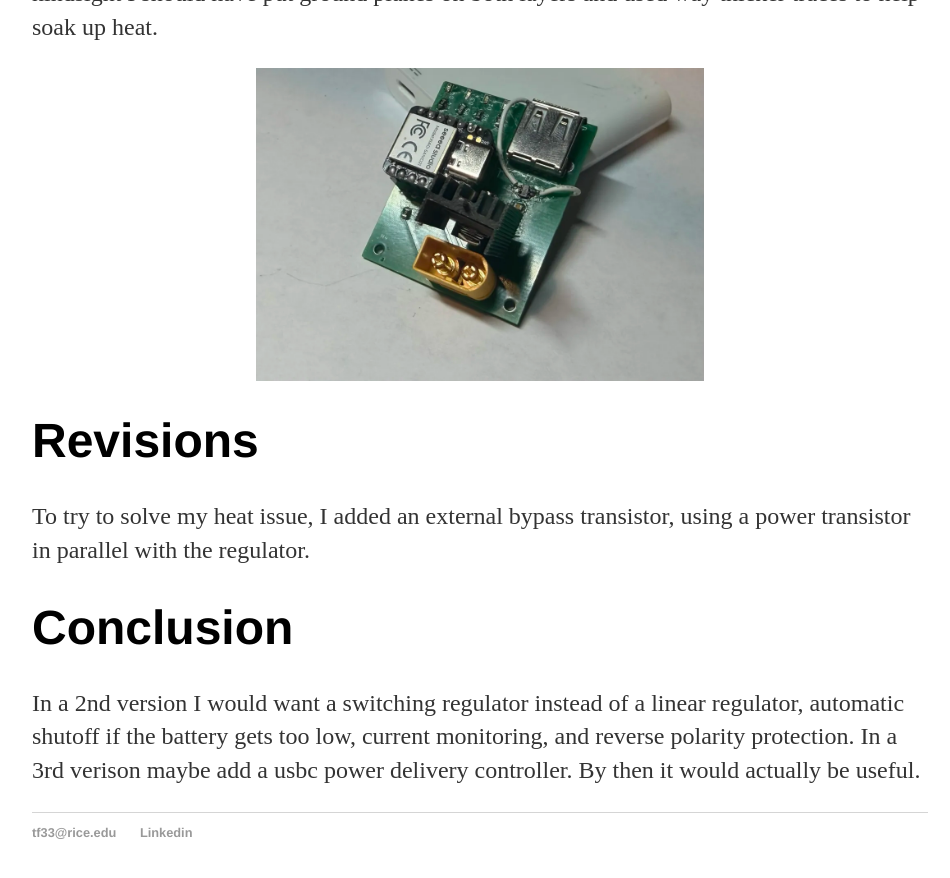
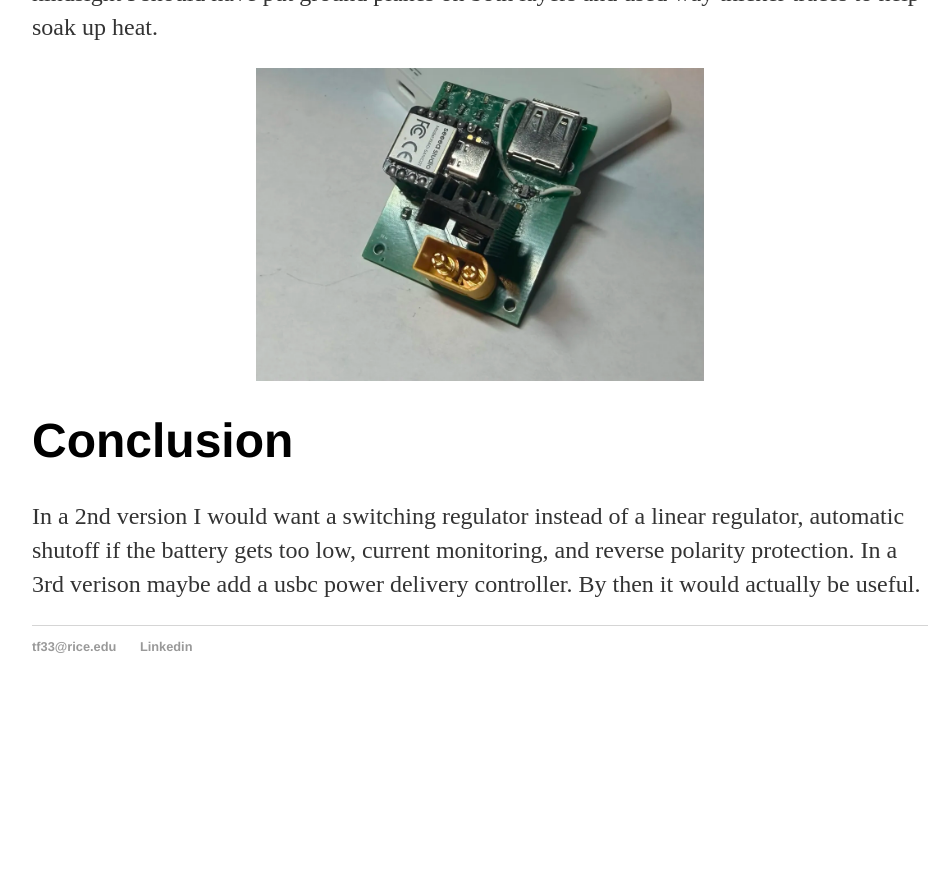
Before and after one commit to tfu1897/tfu1897.github.io, a Jekyll site: the page built from Projects/charger.html, in a window 1280 px wide and 900 px high, scrolled down 1816 px. Shown: the top 878 px of the window, without its empty margins (160-1110 px from the left). Built offline with Jekyll 4.4.1, drawn with Linux system fonts in a browser that asks for light colours; after the commit the page ends 2530 px from its top, so only the background shows below that.

Commit message:
Update charger.html

```diff
--- a/Projects/charger.html
+++ b/Projects/charger.html
@@ -16,8 +16,6 @@ permalink: /Projects/charger/
 	<h1>Initial results</h1>
 	<p>The board was able to power a variety of things, like charging a phone and powering arduino boards.  However, I ran into a big issue with heat. Because I used a linear regulator, it uses resistance to drop voltage, so all the extra voltage just gets wasted as heat. For example, dropping 12V to 5V at 1A makes 7W of heat. The board could only output like 5W power before thermal throttling. I also added a heat sink but it didn't really fix the problem. In hindsight I should have put ground planes on both layers and used way thicker traces to help soak up heat. </p>
 		<img src="{{ 'images/board.jpg' | relative_url }}" class="centered-image">
-	<h1>Revisions</h1>
-	<p>To try to solve my heat issue, I added an external bypass transistor, using a power transistor in parallel with the regulator. </p>
 	<h1>Conclusion</h1>
 	<p>In a 2nd version I would want a switching regulator instead of a linear regulator, automatic shutoff if the battery gets too low, current monitoring, and reverse polarity protection. In a 3rd verison maybe add a usbc power delivery controller. By then it would actually be useful. </p>
 </div>
```
